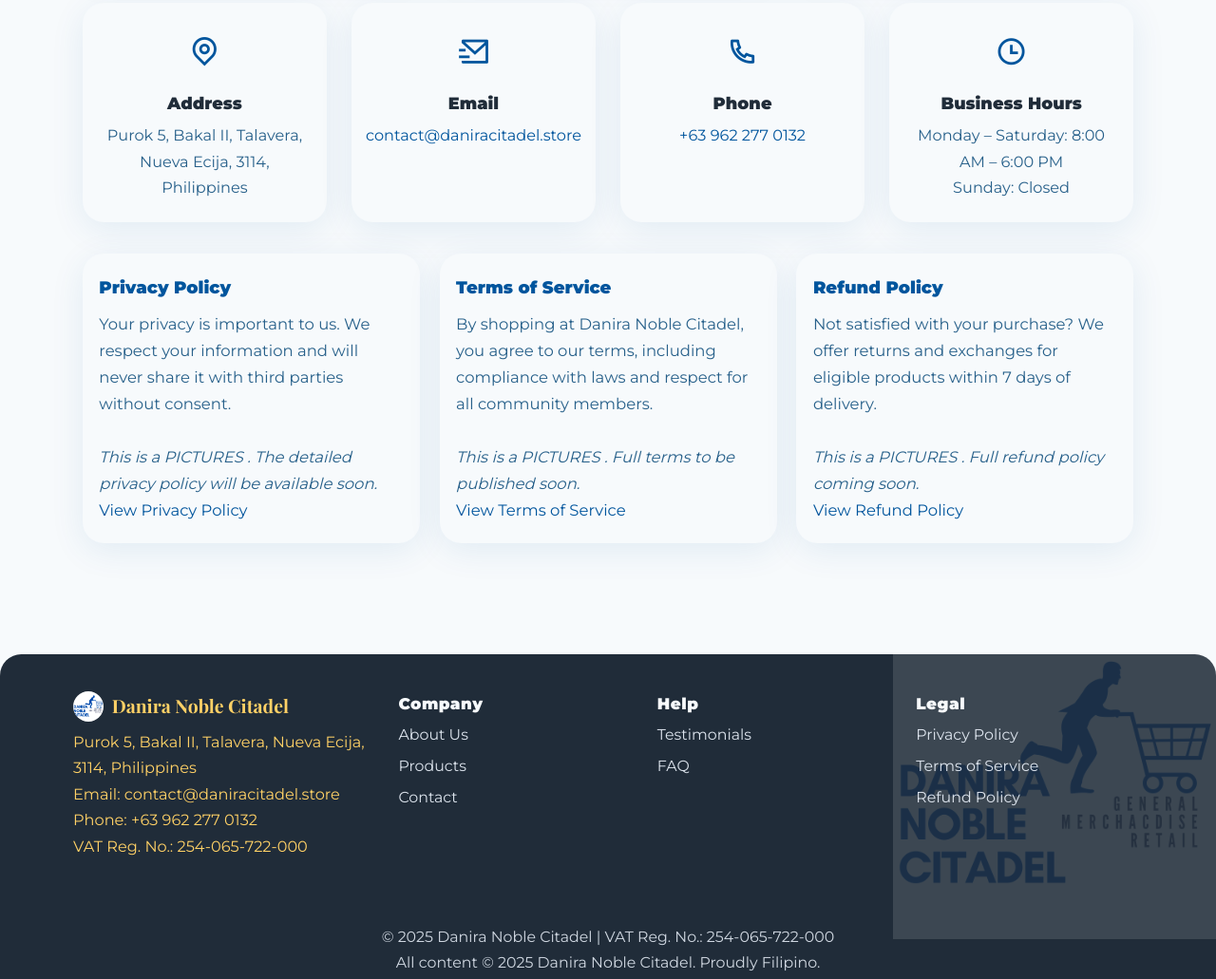
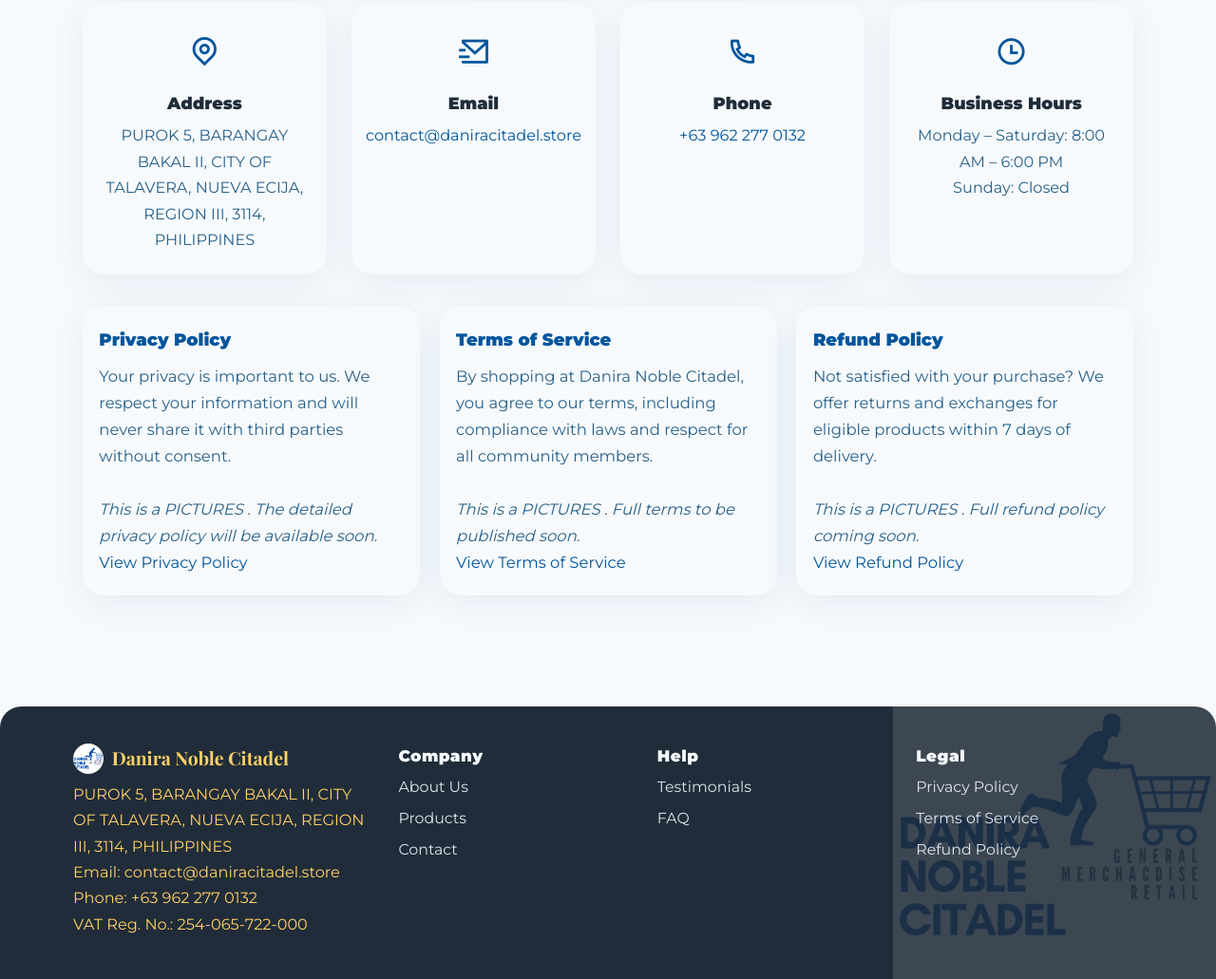
Before and after one commit to DaniPop88/Danira-Noble, a plain HTML site: page index.html in a window 1280 px wide. Shown: the part 3418-4449 px from the top of the page at 95% size. Drawn offline with nearby package versions, Linux system fonts and the light colour scheme.

Commit message:
Update address formatting in index.html

```diff
--- a/index.html
+++ b/index.html
@@ -983,7 +983,7 @@
         <div class="info-icon"><i class="ri-map-pin-line"></i></div>
         <div class="info-title">Address</div>
         <div class="info-desc">
-          Purok 5, Bakal II, Talavera, Nueva Ecija, 3114, Philippines
+          PUROK 5, BARANGAY BAKAL II, CITY OF TALAVERA, NUEVA ECIJA, REGION III, 3114, PHILIPPINES
         </div>
       </div>
       <div class="info-card">
@@ -1046,7 +1046,7 @@
           Danira Noble Citadel
         </div>
         <div class="footer-desc">
-          Purok 5, Bakal II, Talavera, Nueva Ecija, 3114, Philippines<br>
+          PUROK 5, BARANGAY BAKAL II, CITY OF TALAVERA, NUEVA ECIJA, REGION III, 3114, PHILIPPINES<br>
           Email: <a href="mailto:contact@daniracitadel.store" style="color:var(--accent);">contact@daniracitadel.store</a><br>
           Phone: <a href="tel:+639622770132" style="color:var(--accent);">+63 962 277 0132</a><br>
           VAT Reg. No.: 254-065-722-000
```
